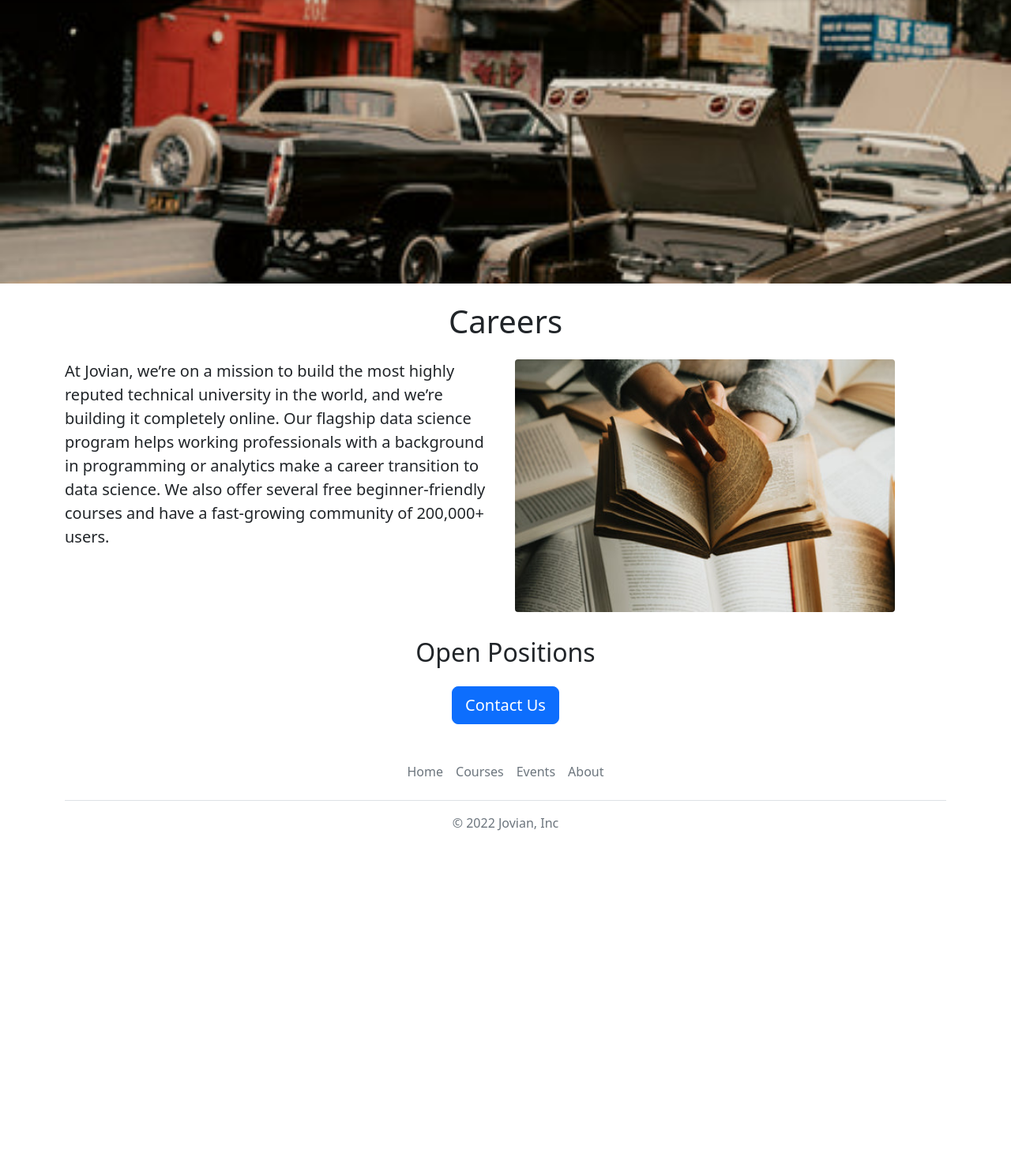
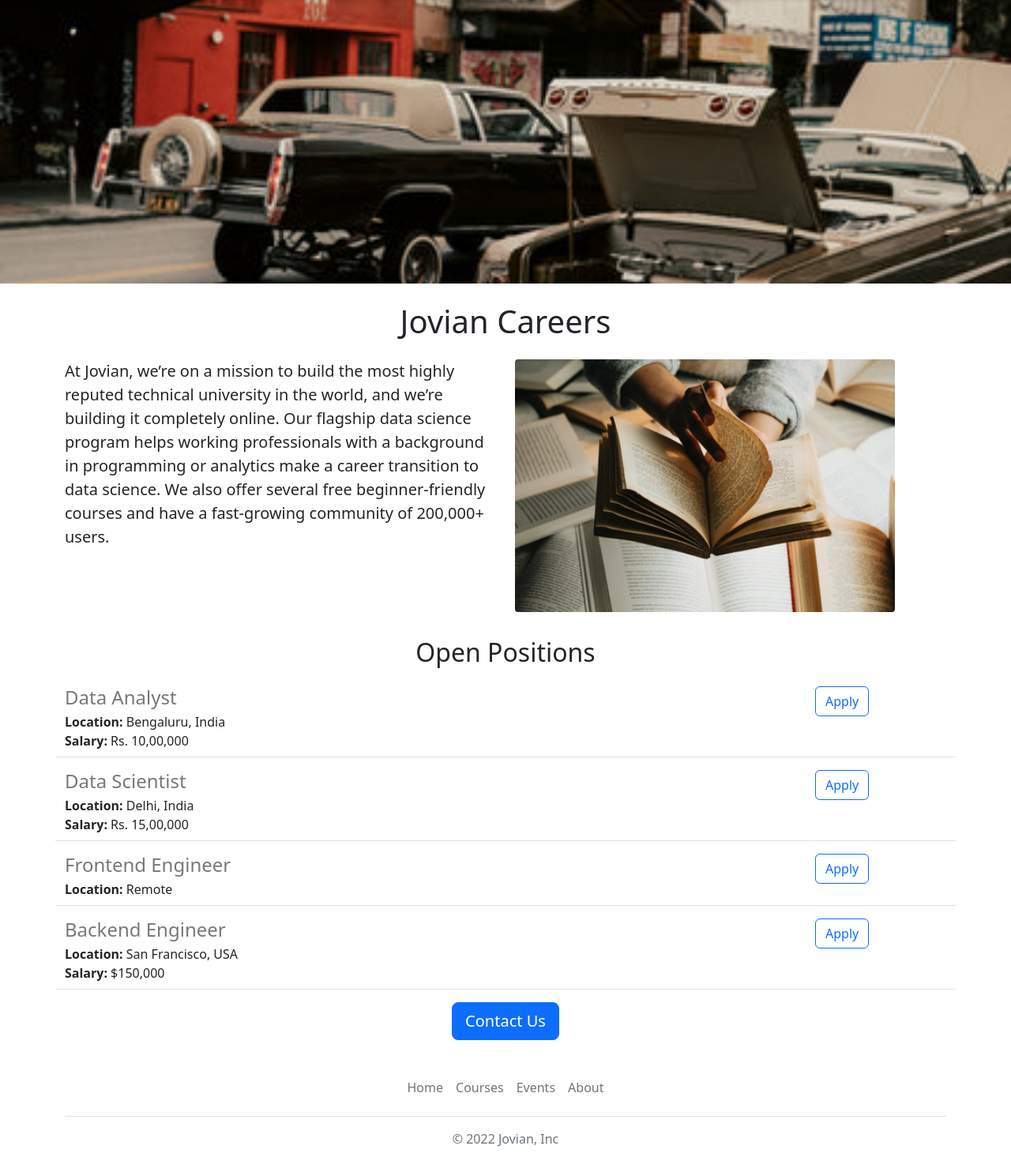
Before and after one commit to abhishek766801/flaskproj2, a Flask app: page / in a window 1280 px wide. Shown: the part 57-1541 px from the top of the page at 79% size. Before the commit the page ends 1109 px from the top, so only its background shows below. Run offline with Flask 2, Linux system fonts and the light colour scheme.

Commit message:
some more changes

```diff
--- a/app.py
+++ b/app.py
@@ -1,7 +1,38 @@
-from flask import Flask,render_template
-app=Flask(__name__)
-@app.route('/')
-def he():
-  return render_template('home.html')
-if __name__=='__main__':
-  app.run(host='0.0.0.0',debug=True)
+from flask import Flask, render_template, jsonify
+
+app = Flask(__name__)
+
+JOBS = [{
+  'id': 1,
+  'title': 'Data Analyst',
+  'location': 'Bengaluru, India',
+  'salary': 'Rs. 10,00,000'
+}, {
+  'id': 2,
+  'title': 'Data Scientist',
+  'location': 'Delhi, India',
+  'salary': 'Rs. 15,00,000'
+}, {
+  'id': 3,
+  'title': 'Frontend Engineer',
+  'location': 'Remote'
+}, {
+  'id': 4,
+  'title': 'Backend Engineer',
+  'location': 'San Francisco, USA',
+  'salary': '$150,000'
+}]
+
+
+@app.route("/")
+def hello_jovian():
+  return render_template('home.html', jobs=JOBS, company_name='Jovian')
+
+
+@app.route("/api/jobs")
+def list_jobs():
+  return jsonify(JOBS)
+
+
+if __name__ == '__main__':
+  app.run(host='0.0.0.0', debug=True)
--- /dev/null
+++ b/requirement.txt
@@ -0,0 +1,2 @@
+Flask
+Gunicorn
--- a/templates/home.html
+++ b/templates/home.html
@@ -12,6 +12,7 @@
         object-fit:cover;
         margin-bottom: 16px;
       }
+
     </style>
   </head>
   <body>
```
